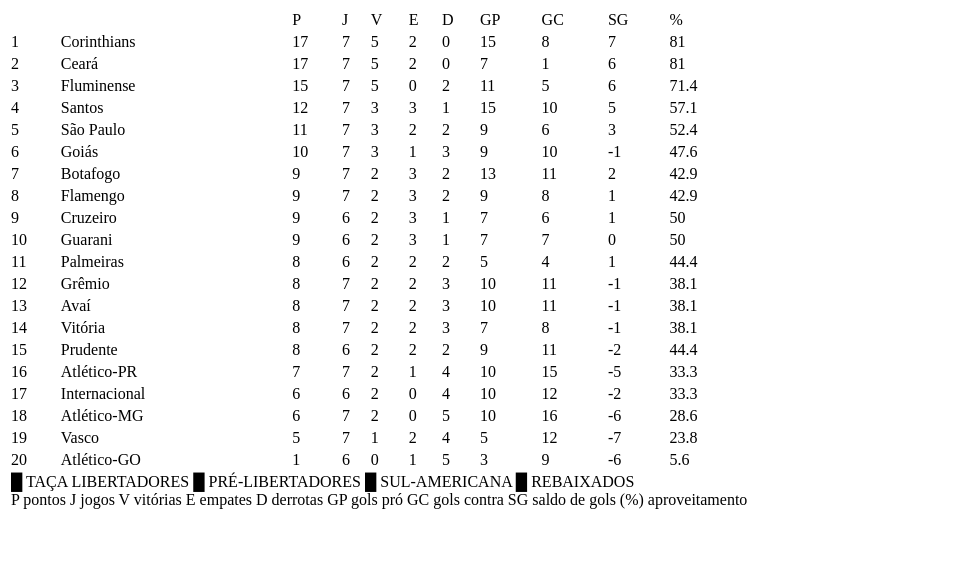
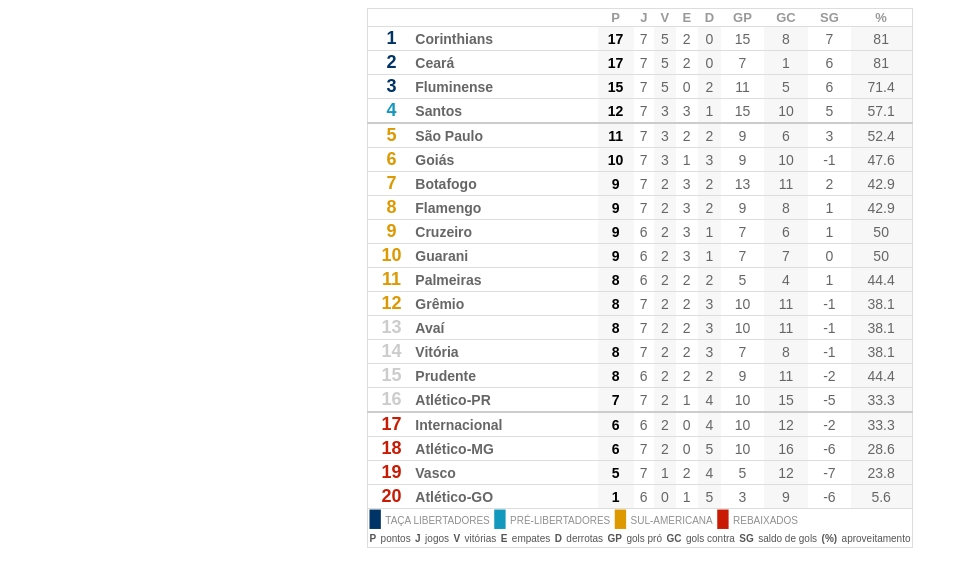
Before and after one commit to jeansousaiftm/daw1_2020_2_Atividade02, a plain HTML site: page questao03/index.html in a window 1280 px wide. Shown: the whole page, without its empty margins (0-965 px from the left). Drawn offline with Linux system fonts and the light colour scheme.

Commit message:
Conclusão da Questão 03

```diff
--- a/questao03/css/custom.css
+++ b/questao03/css/custom.css
@@ -0,0 +1,93 @@
+body {
+	font-family: Arial;
+}
+
+table#classificacao {
+	margin: 0 auto 0 auto;
+	border: 1px solid #DDDDDD;
+	border-collapse: collapse;
+	/*border-width: 1px;
+	border-style: solid;
+	border-color: #DDDDDD;*/
+}
+
+table#classificacao thead td {
+	font-size: 13px;
+	color: #999999;
+	font-weight: bold;
+	text-align: center;
+}
+
+table#classificacao tbody td {
+	font-size: 14px;
+	color: #666666;
+	text-align: center;
+	background-color: #FFFFFF;
+	border-top: 1px solid #DDDDDD;
+	border-bottom: 1px solid #DDDDDD;
+}
+
+table#classificacao tbody td:nth-child(2n+1) {
+	background-color: #F7F7F7;
+}
+
+table#classificacao tbody td:first-child {
+	font-size: 18px;
+	font-weight: bold;
+	text-align: center;
+	background-color: #FFFFFF!important;
+}
+
+table#classificacao tbody td:nth-child(2) {
+	font-size: 14px;
+	color: #666666;
+	font-weight: bold;
+	text-align: left;
+}
+
+table#classificacao tbody td:nth-child(3) {
+	font-size: 14px;
+	color: #000000;
+	font-weight: bold;
+	text-align: center;
+}
+
+table#classificacao tbody tr.separacao td {
+	border-bottom: 2px solid #CCCCCC!important;
+}
+
+table#classificacao tfoot .classificacao {
+	font-size: 10px;
+	color: #8F8F8F;
+}
+
+table#classificacao tfoot .sigla {
+	font-size: 10px;
+	color: #555555;
+	font-weight: bold;
+}
+
+table#classificacao tfoot .significado {
+	font-size: 10px;
+	color: #555555;
+}
+
+.c1 {
+	color: #003366!important;
+}
+
+.c2 {
+	color: #1398BE!important;
+}
+
+.c3 {
+	color: #DE9800!important;
+}
+
+.c4 {
+	color: #CCCCCC!important;
+}
+
+.c5 {
+	color: #C91B04!important;
+}
--- a/questao03/index.html
+++ b/questao03/index.html
@@ -5,7 +5,7 @@
 		<link rel="stylesheet" href="css/custom.css" />
 	</head>
 	<body>
-		<table>
+		<table id="classificacao">
 			<thead>
 				<tr>
 					<td></td>
@@ -23,7 +23,7 @@
 			</thead>
 			<tbody>
 				<tr>
-					<td>1</td>
+					<td class="c1">1</td>
 					<td>Corinthians</td>
 					<td>17</td>
 					<td>7</td>
@@ -36,7 +36,7 @@
 					<td>81</td>
 				</tr>
 				<tr>
-					<td>2</td>
+					<td class="c1">2</td>
 					<td>Ceará</td>
 					<td>17</td>
 					<td>7</td>
@@ -49,7 +49,7 @@
 					<td>81</td>
 				</tr>
 				<tr>
-					<td>3</td>
+					<td class="c1">3</td>
 					<td>Fluminense</td>
 					<td>15</td>
 					<td>7</td>
@@ -61,8 +61,8 @@
 					<td>6</td>
 					<td>71.4</td>
 				</tr>
-				<tr>
-					<td>4</td>
+				<tr class="separacao">
+					<td class="c2">4</td>
 					<td>Santos</td>
 					<td>12</td>
 					<td>7</td>
@@ -75,7 +75,7 @@
 					<td>57.1</td>
 				</tr>
 				<tr>
-					<td>5</td>
+					<td class="c3">5</td>
 					<td>São Paulo</td>
 					<td>11</td>
 					<td>7</td>
@@ -88,7 +88,7 @@
 					<td>52.4</td>
 				</tr>
 				<tr>
-					<td>6</td>
+					<td class="c3">6</td>
 					<td>Goiás</td>
 					<td>10</td>
 					<td>7</td>
@@ -101,7 +101,7 @@
 					<td>47.6</td>
 				</tr>
 				<tr>
-					<td>7</td>
+					<td class="c3">7</td>
 					<td>Botafogo</td>
 					<td>9</td>
 					<td>7</td>
@@ -114,7 +114,7 @@
 					<td>42.9</td>
 				</tr>
 				<tr>
-					<td>8</td>
+					<td class="c3">8</td>
 					<td>Flamengo</td>
 					<td>9</td>
 					<td>7</td>
@@ -127,7 +127,7 @@
 					<td>42.9</td>
 				</tr>
 				<tr>
-					<td>9</td>
+					<td class="c3">9</td>
 					<td>Cruzeiro</td>
 					<td>9</td>
 					<td>6</td>
@@ -140,7 +140,7 @@
 					<td>50</td>
 				</tr>
 				<tr>
-					<td>10</td>
+					<td class="c3">10</td>
 					<td>Guarani</td>
 					<td>9</td>
 					<td>6</td>
@@ -153,7 +153,7 @@
 					<td>50</td>
 				</tr>
 				<tr>
-					<td>11</td>
+					<td class="c3">11</td>
 					<td>Palmeiras</td>
 					<td>8</td>
 					<td>6</td>
@@ -166,7 +166,7 @@
 					<td>44.4</td>
 				</tr>
 				<tr>
-					<td>12</td>
+					<td class="c3">12</td>
 					<td>Grêmio</td>
 					<td>8</td>
 					<td>7</td>
@@ -179,7 +179,7 @@
 					<td>38.1</td>
 				</tr>
 				<tr>
-					<td>13</td>
+					<td class="c4">13</td>
 					<td>Avaí</td>
 					<td>8</td>
 					<td>7</td>
@@ -192,7 +192,7 @@
 					<td>38.1</td>
 				</tr>
 				<tr>
-					<td>14</td>
+					<td class="c4">14</td>
 					<td>Vitória</td>
 					<td>8</td>
 					<td>7</td>
@@ -205,7 +205,7 @@
 					<td>38.1</td>
 				</tr>
 				<tr>
-					<td>15</td>
+					<td class="c4">15</td>
 					<td>Prudente</td>
 					<td>8</td>
 					<td>6</td>
@@ -217,8 +217,8 @@
 					<td>-2</td>
 					<td>44.4</td>
 				</tr>
-				<tr>
-					<td>16</td>
+				<tr class="separacao">
+					<td class="c4">16</td>
 					<td>Atlético-PR</td>
 					<td>7</td>
 					<td>7</td>
@@ -231,7 +231,7 @@
 					<td>33.3</td>
 				</tr>
 				<tr>
-					<td>17</td>
+					<td class="c5">17</td>
 					<td>Internacional</td>
 					<td>6</td>
 					<td>6</td>
@@ -244,7 +244,7 @@
 					<td>33.3</td>
 				</tr>
 				<tr>
-					<td>18</td>
+					<td class="c5">18</td>
 					<td>Atlético-MG</td>
 					<td>6</td>
 					<td>7</td>
@@ -257,7 +257,7 @@
 					<td>28.6</td>
 				</tr>
 				<tr>
-					<td>19</td>
+					<td class="c5">19</td>
 					<td>Vasco</td>
 					<td>5</td>
 					<td>7</td>
@@ -270,7 +270,7 @@
 					<td>23.8</td>
 				</tr>
 				<tr>
-					<td>20</td>
+					<td class="c5">20</td>
 					<td>Atlético-GO</td>
 					<td>1</td>
 					<td>6</td>
@@ -286,9 +286,33 @@
 			<tfoot>
 				<tr>
 					<td colspan="11">
-						&block; TAÇA LIBERTADORES &block; PRÉ-LIBERTADORES &block; SUL-AMERICANA &block; REBAIXADOS
+						<span class="c1">&block;</span>
+						<span class="classificacao">TAÇA LIBERTADORES</span>
+						<span class="c2">&block;</span>
+						<span class="classificacao">PRÉ-LIBERTADORES</span>
+						<span class="c3">&block;</span>
+						<span class="classificacao">SUL-AMERICANA</span>
+						<span class="c5">&block;</span>
+						<span class="classificacao">REBAIXADOS</span>
 						<br/>
-						P pontos J jogos V vitórias E empates D derrotas GP gols pró GC gols contra SG saldo de gols (%) aproveitamento
+						<span class="sigla">P</span>
+						<span class="significado">pontos</span>
+						<span class="sigla">J</span>
+						<span class="significado">jogos</span>
+						<span class="sigla">V</span>
+						<span class="significado">vitórias</span>
+						<span class="sigla">E</span>
+						<span class="significado">empates</span>
+						<span class="sigla">D</span>
+						<span class="significado">derrotas</span>
+						<span class="sigla">GP</span>
+						<span class="significado">gols pró</span>
+						<span class="sigla">GC</span>
+						<span class="significado">gols contra</span>
+						<span class="sigla">SG</span>
+						<span class="significado">saldo de gols</span>
+						<span class="sigla">(%)</span>
+						<span class="significado">aproveitamento</span>
 					</td>
 				</tr>
 			</tfoot>
```
